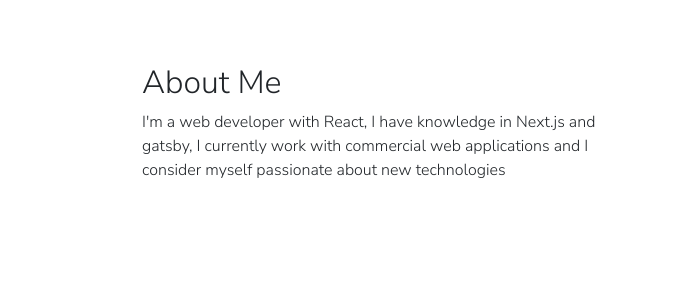
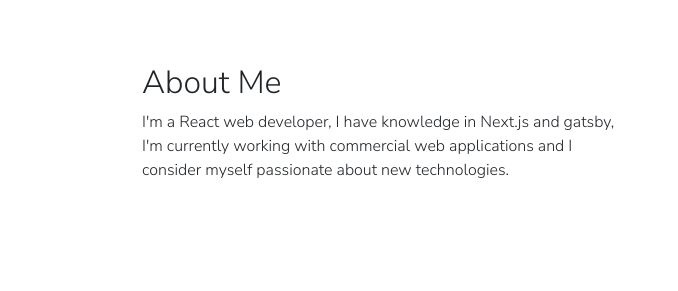
Before and after one commit to santiagoMoreno73/my-website, a Gatsby site: page / in a window 1280 px wide. Shown: the part 496-787 px from the top of the page, 0-678 px from the left. Built offline with nearby package versions, Linux system fonts and the light colour scheme; Gatsby itself is replaced by a stand-in of ours.

Commit message:
[add]: new description in Aboutme

```diff
--- a/src/components/AboutMe/AboutMe.js
+++ b/src/components/AboutMe/AboutMe.js
@@ -16,9 +16,9 @@ const AboutMe = () => {
           </div>
           <div>
             <p>
-              I'm a web developer with React, I have knowledge in Next.js and
-              gatsby, I currently work with commercial web applications and I
-              consider myself passionate about new technologies
+              I'm a React web developer, I have knowledge in Next.js and gatsby,
+              I'm currently working with commercial web applications and I
+              consider myself passionate about new technologies.
             </p>
           </div>
         </div>
```
